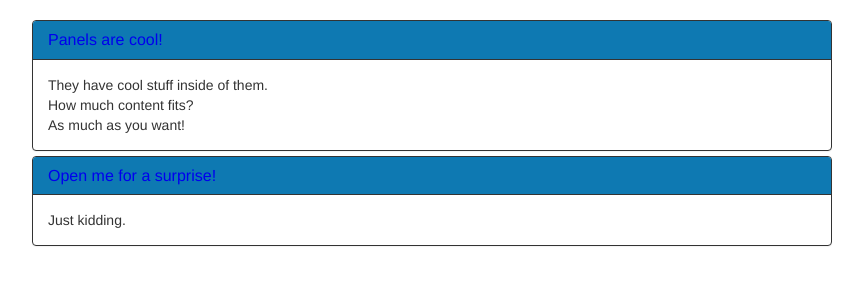
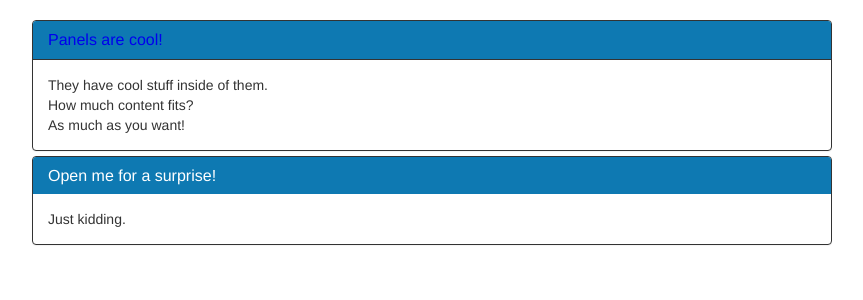
Before and after one commit to dictyBase/dicty-components-panel, a React (Create React App) app: page / in a window 1280 px wide. Shown: the top 300 px of the page, without its empty margins (208-1071 px from the left). Built offline with nearby package versions, Linux system fonts and the light colour scheme.

Commit message:
added test for panel open/close

```diff
--- a/src/App.js
+++ b/src/App.js
@@ -49,7 +49,7 @@ class App extends Component {
              As much as you want!
              </PanelBody>
          </Panel>
-         <Panel collapse open={ false }>
+         <Panel open={ false }>
              <PanelHeader>
                  <PanelTitle>
                     Open me for a surprise!
--- a/src/Components/Panel.js
+++ b/src/Components/Panel.js
@@ -22,7 +22,7 @@ type Props = {
 }
 
 export default class Panel extends Component {
-    displayName = 'A top level component for containing other panel components'
+    displayName = 'Panel'
     props: Props
     state: {
         click: true | false,
--- a/src/Components/PanelBody.js
+++ b/src/Components/PanelBody.js
@@ -32,7 +32,7 @@ type Props = {
 }
 
 export default class PanelBody extends React.Component {
-    displayName = 'A component for the panel content'
+    displayName = 'Panel Body'
     props: Props
 
     // Hacky functions to animate panel open/close
--- a/src/Components/PanelGroup.jsx
+++ b/src/Components/PanelGroup.jsx
@@ -17,7 +17,7 @@ type Props = {
 }
 
 export default class PanelGroup extends Component {
-    displayName = 'A top level component for group multiple panel'
+    displayName = 'Panel Group'
     props: Props
     render() {
         const { style, children, theme } = this.props
--- a/src/Components/PanelHeader.js
+++ b/src/Components/PanelHeader.js
@@ -3,7 +3,7 @@ import React, { Component } from 'react'
 import styled from 'styled-components'
 
 const HeaderDiv = styled.div`
-  color: #333;
+  color: ${ props => props.theme.headerTextColor };
   background-color: ${ props => props.theme.headerBackgroundColor };
   border-color: #ddd;
   padding: 10px 15px;
@@ -12,7 +12,7 @@ const HeaderDiv = styled.div`
   font-family: Helvetica Neue,Helvetica,Arial,sans-serif;
   font-size: 14px;
   line-height: 1.42857143;
-  cursor: pointer;
+  ${ props => props.collapse && 'cursor: pointer;' };
 `
 
 type Props = {
@@ -24,7 +24,7 @@ type Props = {
 }
 
 export default class PanelHeader extends Component {
-    displayName = 'A component for panel header'
+    displayName = 'Panel Header'
     props: Props
 
     renderChildren = (): ?React$Element<any> => {
@@ -34,8 +34,8 @@ export default class PanelHeader extends Component {
                 return React.cloneElement(
                     child,
                     {
-                       collapse: collapse,
-                       clickFunc: clickFunc
+                       collapse,
+                       clickFunc
                    })
             })
             return newChildren
@@ -45,7 +45,7 @@ export default class PanelHeader extends Component {
     render() {
         const { style, collapse, clickFunc } = this.props
         return (
-            <HeaderDiv onClick={ clickFunc } style={ {borderBottom: collapse && '0px none #ddd', ...style} }>
+            <HeaderDiv collapse={ collapse } onClick={ clickFunc } style={ {borderBottom: collapse && '0px none #ddd', ...style} }>
                 { this.renderChildren() }
             </HeaderDiv>
         )
--- a/src/Components/PanelTitle.js
+++ b/src/Components/PanelTitle.js
@@ -10,7 +10,7 @@ const Title = styled.h3`
   font-family: inherit;
   font-weight: 500;
   line-height: 1.1;
-  cursor: pointer;
+  cursor: ${ props => props.collapse && 'pointer' };
 `
 const A = styled.a`
   text-decoration: none;
@@ -33,7 +33,7 @@ type Props = {
     theme: Object
 }
 export default class PanelTitle extends Component {
-    displayName = 'A component for the panel title'
+    displayName = 'Panel Title'
     props: Props
 
     render() {
```
Also changed, not shown: 1 other file (tests, documents, lock files or other folders).
